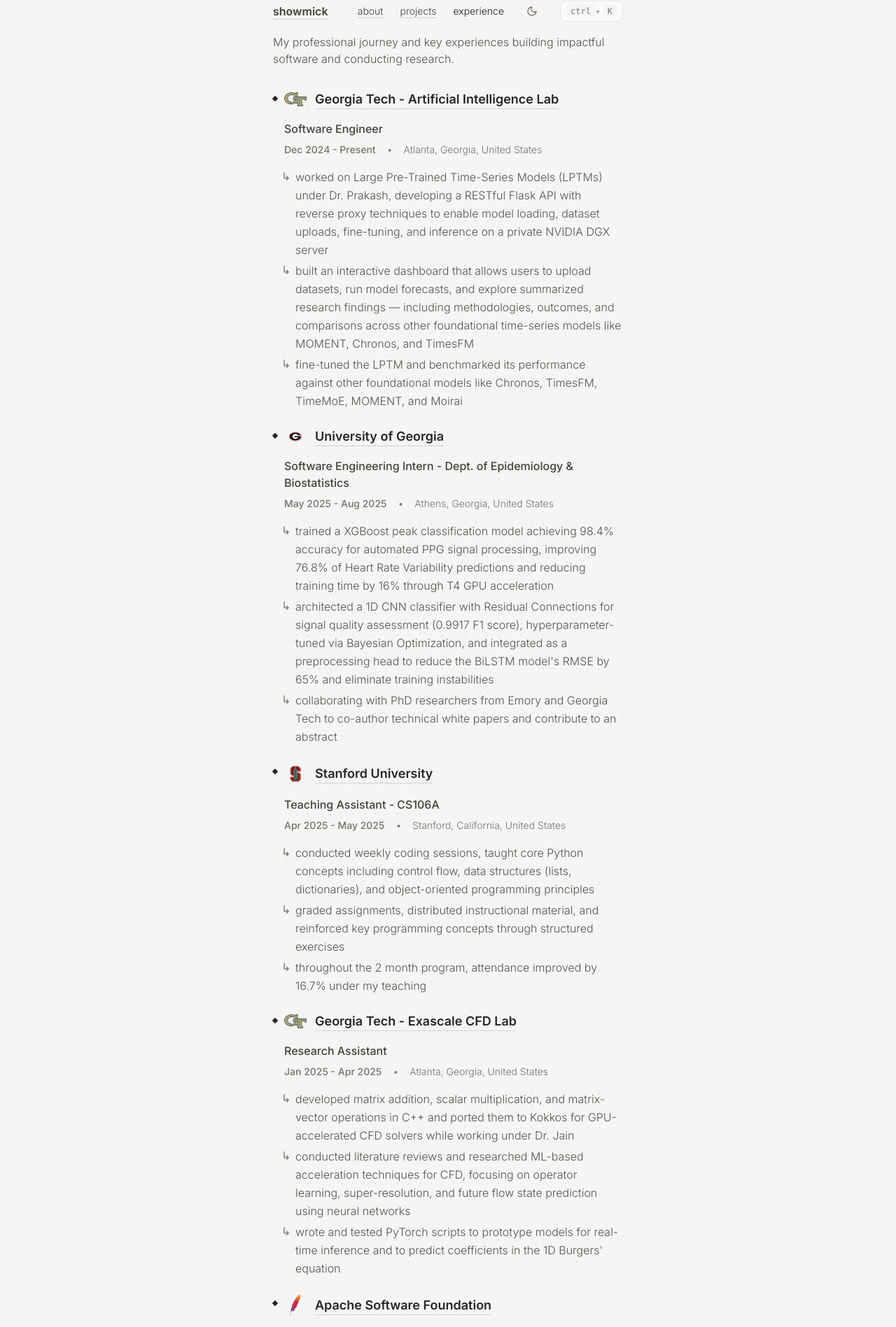
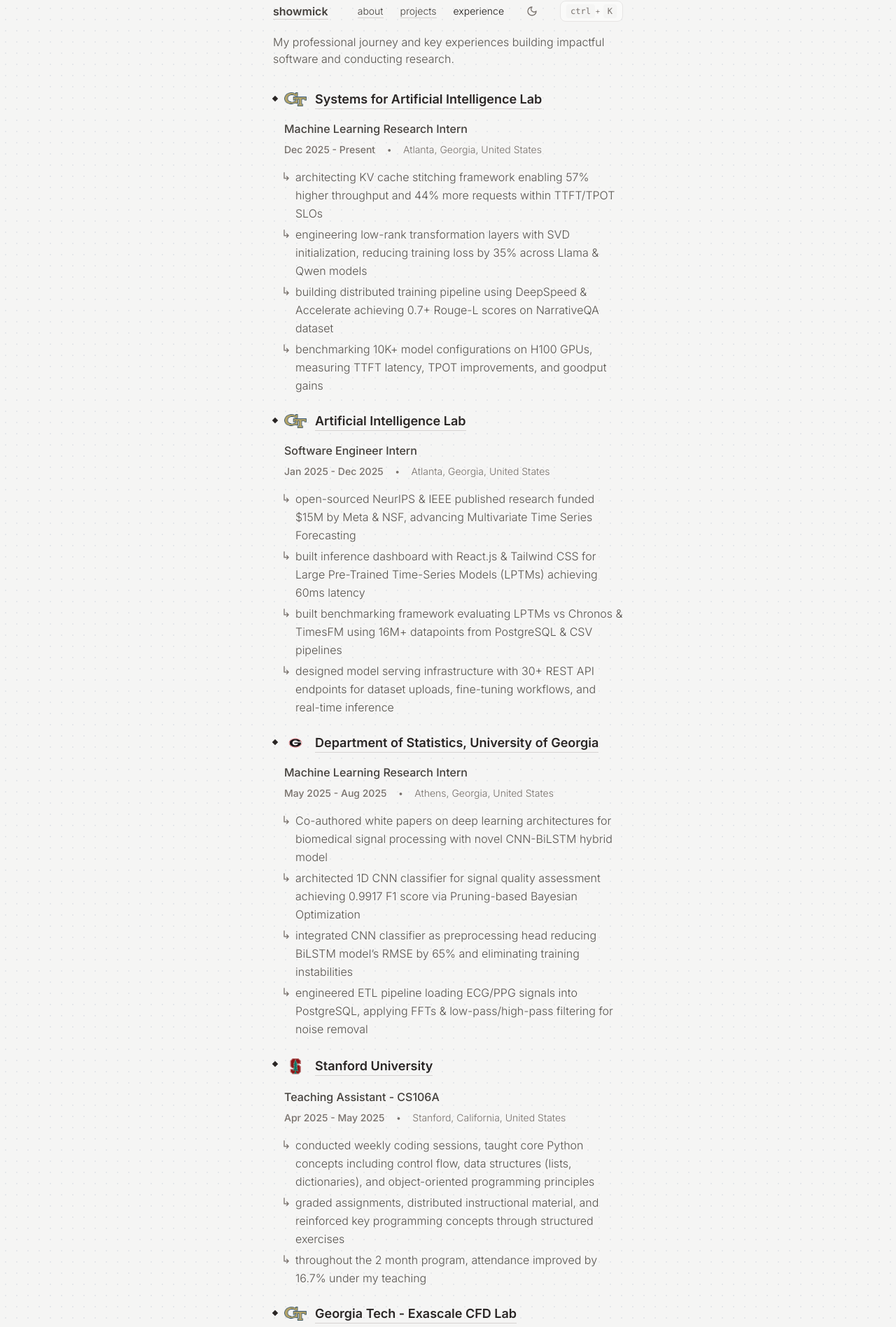
Before and after one commit to Showmick119/Personal-Website, a Next.js app: page /experience in a window 1280 px wide. Shown: the part 60-1957 px from the top of the page at 70% size. Built offline with nearby package versions, Linux system fonts and the light colour scheme.

Commit message:
Updates to Experiences and Main Page

```diff
--- a/src/app/experience/page.js
+++ b/src/app/experience/page.js
@@ -11,29 +11,45 @@
 export default function Experience() {
   const experiences = [
     {
-      company: "Georgia Tech - Artificial Intelligence Lab",
+      company: "Systems for Artificial Intelligence Lab",
       companyUrl: "https://ml.gatech.edu/content/mlgt-labs",
       companyLogo: GTLogo,
-      position: "Software Engineer",
-      duration: "Dec 2024 - Present",
+      position: "Machine Learning Research Intern",
+      duration: "Dec 2025 - Present",
       location: "Atlanta, Georgia, United States",
       description: [
-        "worked on Large Pre-Trained Time-Series Models (LPTMs) under Dr. Prakash, developing a RESTful Flask API with reverse proxy techniques to enable model loading, dataset uploads, fine-tuning, and inference on a private NVIDIA DGX server",
-        "built an interactive dashboard that allows users to upload datasets, run model forecasts, and explore summarized research findings — including methodologies, outcomes, and comparisons across other foundational time-series models like MOMENT, Chronos, and TimesFM",
-        "fine-tuned the LPTM and benchmarked its performance against other foundational models like Chronos, TimesFM, TimeMoE, MOMENT, and Moirai"
+        "architecting KV cache stitching framework enabling 57% higher throughput and 44% more requests within TTFT/TPOT SLOs",
+        "engineering low-rank transformation layers with SVD initialization, reducing training loss by 35% across Llama & Qwen models",
+        "building distributed training pipeline using DeepSpeed & Accelerate achieving 0.7+ Rouge-L scores on NarrativeQA dataset",
+        "benchmarking 10K+ model configurations on H100 GPUs, measuring TTFT latency, TPOT improvements, and goodput gains"
       ]
     },
     {
-      company: "University of Georgia",
+      company: "Artificial Intelligence Lab",
+      companyUrl: "https://ml.gatech.edu/content/mlgt-labs",
+      companyLogo: GTLogo,
+      position: "Software Engineer Intern",
+      duration: "Jan 2025 - Dec 2025",
+      location: "Atlanta, Georgia, United States",
+      description: [
+        "open-sourced NeurIPS & IEEE published research funded $15M by Meta & NSF, advancing Multivariate Time Series Forecasting",
+        "built inference dashboard with React.js & Tailwind CSS for Large Pre-Trained Time-Series Models (LPTMs) achieving 60ms latency",
+        "built benchmarking framework evaluating LPTMs vs Chronos & TimesFM using 16M+ datapoints from PostgreSQL & CSV pipelines",
+        "designed model serving infrastructure with 30+ REST API endpoints for dataset uploads, fine-tuning workflows, and real-time inference"
+      ]
+    },
+    {
+      company: "Department of Statistics, University of Georgia",
       companyUrl: "https://publichealth.uga.edu/departments/epidemiology-biostatistics/",
       companyLogo: UGALogo,
-      position: "Software Engineering Intern - Dept. of Epidemiology & Biostatistics",
+      position: "Machine Learning Research Intern",
       duration: "May 2025 - Aug 2025",
       location: "Athens, Georgia, United States",
       description: [
-        "trained a XGBoost peak classification model achieving 98.4% accuracy for automated PPG signal processing, improving 76.8% of Heart Rate Variability predictions and reducing training time by 16% through T4 GPU acceleration",
-        "architected a 1D CNN classifier with Residual Connections for signal quality assessment (0.9917 F1 score), hyperparameter-tuned via Bayesian Optimization, and integrated as a preprocessing head to reduce the BiLSTM model's RMSE by 65% and eliminate training instabilities",
-        "collaborating with PhD researchers from Emory and Georgia Tech to co-author technical white papers and contribute to an abstract"
+        "Co-authored white papers on deep learning architectures for biomedical signal processing with novel CNN-BiLSTM hybrid model",
+        "architected 1D CNN classifier for signal quality assessment achieving 0.9917 F1 score via Pruning-based Bayesian Optimization",
+        "integrated CNN classifier as preprocessing head reducing BiLSTM model’s RMSE by 65% and eliminating training instabilities",
+        "engineered ETL pipeline loading ECG/PPG signals into PostgreSQL, applying FFTs & low-pass/high-pass filtering for noise removal"
       ]
     },
     {
@@ -53,33 +69,35 @@
       company: "Georgia Tech - Exascale CFD Lab",
       companyUrl: "https://vip.gatech.edu/teams/vyr",
       companyLogo: GTLogo,
-      position: "Research Assistant",
+      position: "Machine Learning Research Intern",
       duration: "Jan 2025 - Apr 2025",
       location: "Atlanta, Georgia, United States",
       description: [
         "developed matrix addition, scalar multiplication, and matrix-vector operations in C++ and ported them to Kokkos for GPU-accelerated CFD solvers while working under Dr. Jain",
         "conducted literature reviews and researched ML-based acceleration techniques for CFD, focusing on operator learning, super-resolution, and future flow state prediction using neural networks",
-        "wrote and tested PyTorch scripts to prototype models for real-time inference and to predict coefficients in the 1D Burgers' equation",
+        "wrote and tested PyTorch scripts to prototype models for real-time inference and to predict coefficients in the 1D Burgers' equation"
       ]
     },
     {
-      company: "Apache Software Foundation",
+      company: "The Apache Software Foundation",
       companyUrl: "https://apache.org",
       companyLogo: ApacheLogo,
-      position: "Software Engineering Intern - Cybershuttle & Apache Airavata",
+      position: "Software Engineer Intern",
       duration: "May 2024 - Aug 2024",
       location: "Wilmington, Delaware, United States",
       description: [
-        "developed MCP server with 20+ FastAPI endpoints integrating LangChain ReAct agent powered by Qwen3 LLM with Apache Airavata's $5M NSF-funded research platform, enabling natural language queries across 1000+ distributed scientific datasets, repositories, models, and notebooks",
-        "built OAuth2 authentication pipeline and LangChain agent supporting 50+ concurrent researcher connections with 100% uptime, transforming manual API workflows into conversational AI interfaces",
+        "built asynchronous FastAPI-based MCP server serving 50K+ concurrent requests with 100% uptime and OAuth2 authentication",
+        "engineered 25+ REST API endpoints transforming complex Apache Airavata API workflows into intuitive conversational interfaces",
+        "integrated LangChain AI Agent powered by open-source Qwen3 LLM into Apache’s $5M NSF-funded research platform, Cybershuttle",
+        "enabled natural language queries across 100K+ datasets, models, and notebooks at GPU-accelerated research clusters"
       ]
     },
     {
       company: "SOLshare Ltd.",
       companyUrl: "https://solshare.com/",
       companyLogo: SOLshareLogo,
-      position: "Electrical Engineering Intern",
-      duration: "Jan 2022 - Mar 2022",
+      position: "Software Engineer Intern",
+      duration: "Jan 2022 - Apr 2022",
       location: "Dhaka, Bangladesh",
       description: [
         "collaborated with SOLshare's Engineering team to design a portable solar panel delivering 25 watts of charging for up to 3 hours",
--- a/src/app/page.js
+++ b/src/app/page.js
@@ -35,25 +35,25 @@
             <li className="relative flex items-start gap-4 group/item">
               <span className="absolute left-[-20px] top-0 text-stone-500 dark:text-stone-500">↳</span>
               <span className="text-stone-600 dark:text-stone-400">
-                <strong>📅 Expected Graduation:</strong> May 2027
+                <strong>📅 Expected Graduation:</strong> May 2028
               </span>
             </li>
             <li className="relative flex items-start gap-4 group/item">
               <span className="absolute left-[-20px] top-0 text-stone-500 dark:text-stone-500">↳</span>
               <span className="text-stone-600 dark:text-stone-400">
-                <strong>🔍 Concentration:</strong> Information Internetworks & Intelligence
+                <strong>🔍 Concentration:</strong> Systems Architecture & Intelligence
               </span>
             </li>
             <li className="relative flex items-start gap-4 group/item">
               <span className="absolute left-[-20px] top-0 text-stone-500 dark:text-stone-500">↳</span>
               <span className="text-stone-600 dark:text-stone-400">
-                <strong>📚 Relevant Coursework:</strong> Data Structures & Algorithms, Discrete Mathematics, Objects & Designs, Object-Oriented Programming, Computing In Python, Linear Algebra, Integral Calculus
+                <strong>📚 Relevant Coursework:</strong> Design & Analysis of Algorithms, Computer Organization & Programming, Data Structures & Algorithms, Discrete Mathematics, Objects & Designs, Object-Oriented Programming, Computing In Python
               </span>
             </li>
             <li className="relative flex items-start gap-4 group/item">
               <span className="absolute left-[-20px] top-0 text-stone-500 dark:text-stone-500">↳</span>
               <span className="text-stone-600 dark:text-stone-400">
-                <strong>🤝 Activities & Societies:</strong> Campus Ambassador for Perplexity AI, Executive Board of Finance & Sponsorship Outreach at AIGT, Executive Board of Technology at DSGT, Website Development & Marketing at GTPL, Project Member at BDBI, Project Member at GTWebDev, Vertically Integrated Projects
+                <strong>🤝 Activities & Societies:</strong> Campus Ambassador for Perplexity AI, Executive Board of Finance & Sponsorships at AIGT, Website Development at GTPL, Project Member at BDBI, Project Member at DSGT
               </span>
             </li>
           </ul>
@@ -65,10 +65,10 @@
           <li className="relative flex items-start gap-4 group/item">
               <span className="absolute left-[-20px] top-0 text-stone-500 dark:text-stone-500">↳</span>
               <span className="text-stone-600 dark:text-stone-400">
-                <strong>👨‍💻 Software Engineer</strong> at{" "}
+                <strong>👨‍💻 Research Intern</strong> at{" "}
                 <span className="inline-flex items-baseline gap-1">
                 </span>
-                <strong>Artificial Intelligence Lab</strong>
+                <strong>Systems for Artificial Intelligence Lab</strong>
               </span>
             </li>
             <li className="relative flex items-start gap-4 group/item">
@@ -78,7 +78,7 @@
                 <Link href="https://github.com/Showmick119/Fine-Tuning-Open-Source-LLM" className="font-medium">
                   code llama model
                 </Link>{" "}
-                for FastAPI code generation tasks, achieving a 13.7% improvement over base model, becoming the most downloaded code llama adapter on 🤗 hugging face
+                for FastAPI code generation tasks, achieving a 23.7% improvement over base model, becoming the most downloaded code llama adapter on 🤗 hugging face
               </span>
             </li>
             <li className="relative flex items-start gap-4 group/item">
--- a/src/app/projects/page.js
+++ b/src/app/projects/page.js
@@ -41,7 +41,7 @@
       description: "most downloaded code llama adapter on the hugging face hub",
       details: [
         "developed an automated GitHub mining pipeline that processed over 120 FastAPI repositories, extracting production-grade code patterns—including authentication, database integration (SQLAlchemy, MongoDB), input validation, and error handling—via advanced AST parsing and pattern recognition, resulting in a comprehensive, curated dataset for model fine-tuning",
-        "boosted FastAPI code generation accuracy and completeness by 13.7%, leveraging custom domain-specific evaluation metrics and a GPT-based “LLM as a Judge”",
+        "boosted FastAPI code generation accuracy and completeness by 23.7%, leveraging custom domain-specific evaluation metrics and a GPT-based “LLM as a Judge”",
         "reduced GPU memory usage by approximately 75% and enabled single-GPU (T4, 15GB VRAM) training by adopting 4-bit quantization and LoRA adapters, cutting training time by over 50% compared to full-parameter fine-tuning",
       ],
       image: FineTuningImage,
```
